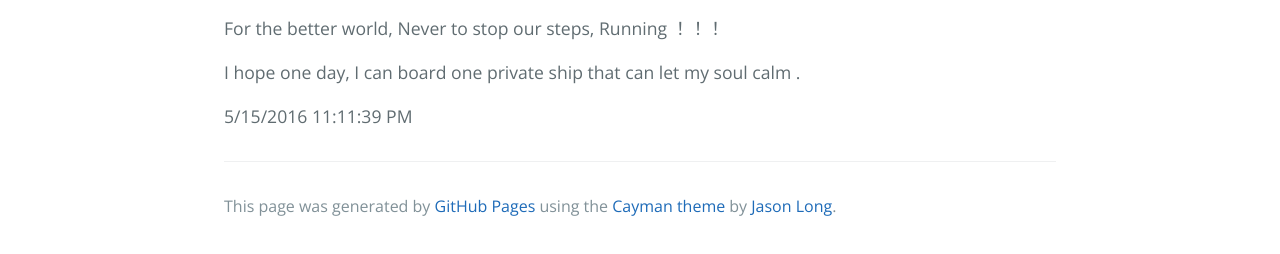
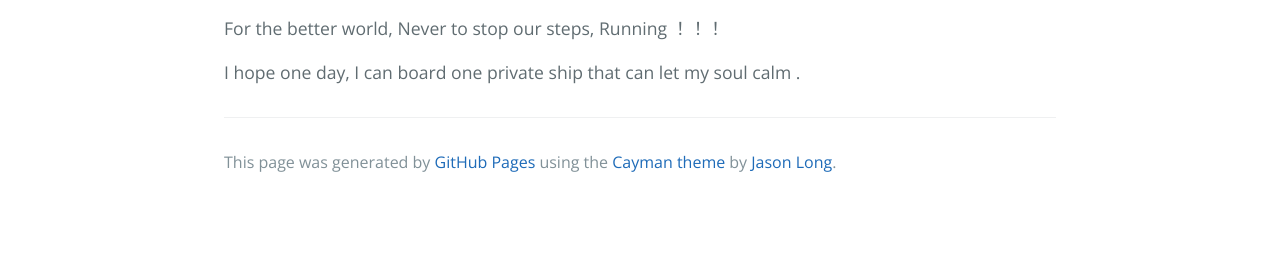
Before and after one commit to shadow-horse/shadow-horse.github.io, a plain HTML site: page index.html in a window 1280 px wide. Shown: the part 448-702 px from the top of the page. Drawn offline with nearby package versions, Linux system fonts and the light colour scheme.

Commit message:
Update index.html

```diff
--- a/index.html
+++ b/index.html
@@ -23,7 +23,7 @@
 <p>For the better world, Never to stop our steps, Running ！！！</p>
 <p>I hope one day, I can board one private ship that can let my soul calm .</p>
 
-<p>5/15/2016 11:11:39 PM </p>
+
       <footer class="site-footer">
 
         <span class="site-footer-credits">This page was generated by <a href="https://pages.github.com">GitHub Pages</a> using the <a href="https://github.com/jasonlong/cayman-theme">Cayman theme</a> by <a href="https://twitter.com/jasonlong">Jason Long</a>.</span>
```
